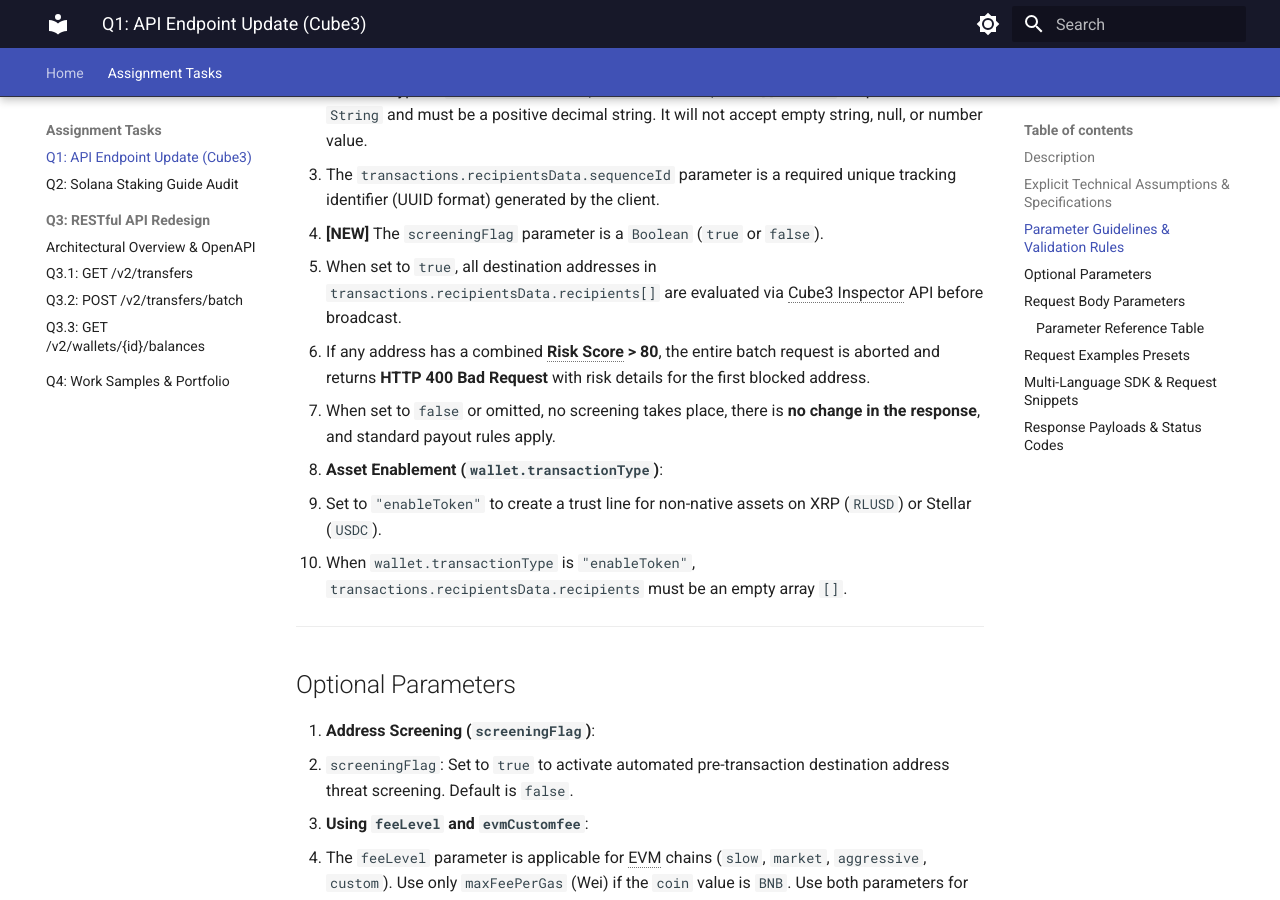
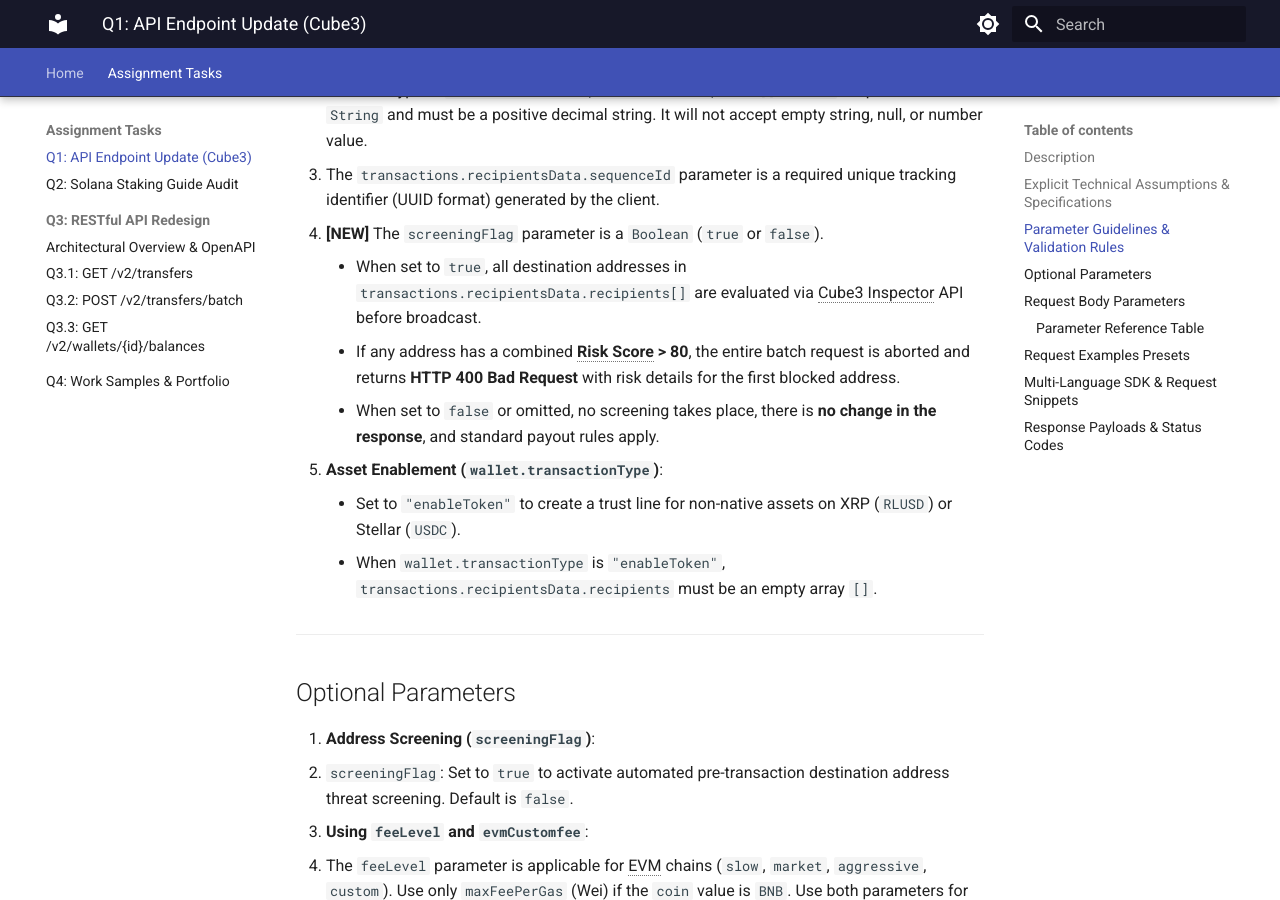
Before and after one commit to Rajwar88/Assign, an MkDocs documentation site: the page built from docs/q1-api-documentation.md, in a window 1280 px wide and 900 px high, scrolled down 1448 px. Built offline with MkDocs 1.6.1 and Material for MkDocs 9.7.7, drawn with Linux system fonts in a browser that asks for light colours.

```diff
--- a/docs/q1-api-documentation.md
+++ b/docs/q1-api-documentation.md
@@ -39,12 +39,12 @@ Accepted parameter values:
 2. The data type of `transactions.recipientsData.recipients[].amount` is updated to `String` and must be a positive decimal string. It will not accept empty string, null, or number value.
 3. The `transactions.recipientsData.sequenceId` parameter is a required unique tracking identifier (UUID format) generated by the client.
 4. **[NEW]** The `screeningFlag` parameter is a `Boolean` (`true` or `false`).
-   - When set to `true`, all destination addresses in `transactions.recipientsData.recipients[]` are evaluated via Cube3 Inspector API before broadcast.
-   - If any address has a combined **Risk Score > 80**, the entire batch request is aborted and returns **HTTP 400 Bad Request** with risk details for the first blocked address.
-   - When set to `false` or omitted, no screening takes place, there is **no change in the response**, and standard payout rules apply.
+    * When set to `true`, all destination addresses in `transactions.recipientsData.recipients[]` are evaluated via Cube3 Inspector API before broadcast.
+    * If any address has a combined **Risk Score > 80**, the entire batch request is aborted and returns **HTTP 400 Bad Request** with risk details for the first blocked address.
+    * When set to `false` or omitted, no screening takes place, there is **no change in the response**, and standard payout rules apply.
 5. **Asset Enablement (`wallet.transactionType`)**:
-   - Set to `"enableToken"` to create a trust line for non-native assets on XRP (`RLUSD`) or Stellar (`USDC`).
-   - When `wallet.transactionType` is `"enableToken"`, `transactions.recipientsData.recipients` must be an empty array `[]`.
+    * Set to `"enableToken"` to create a trust line for non-native assets on XRP (`RLUSD`) or Stellar (`USDC`).
+    * When `wallet.transactionType` is `"enableToken"`, `transactions.recipientsData.recipients` must be an empty array `[]`.
 
 ---
 
```
Also changed, not shown: site/q1-api-documentation/index.html, site/search/search_index.json.
